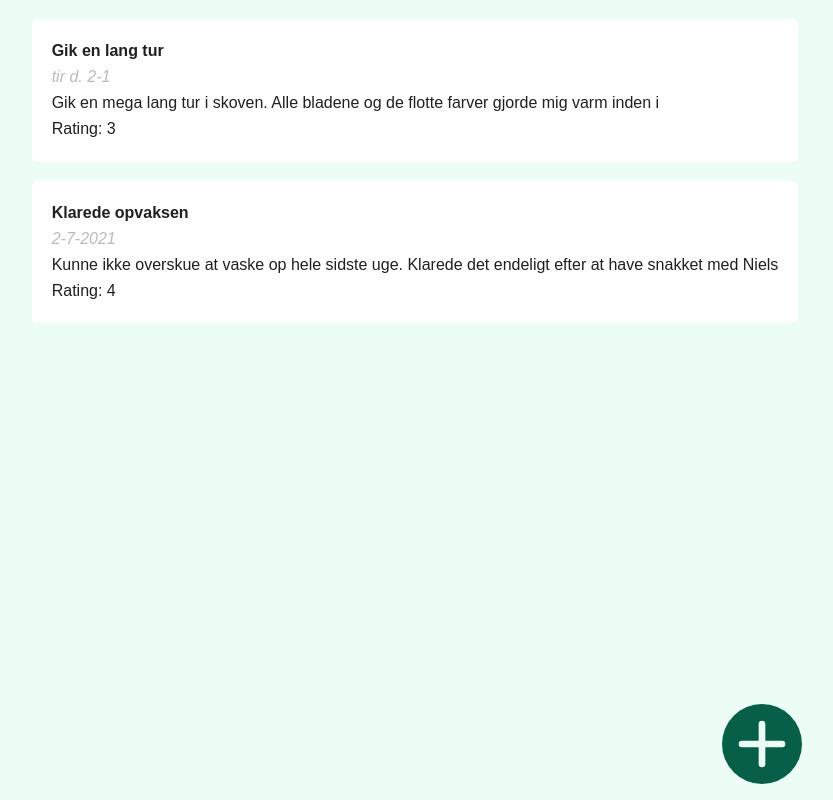
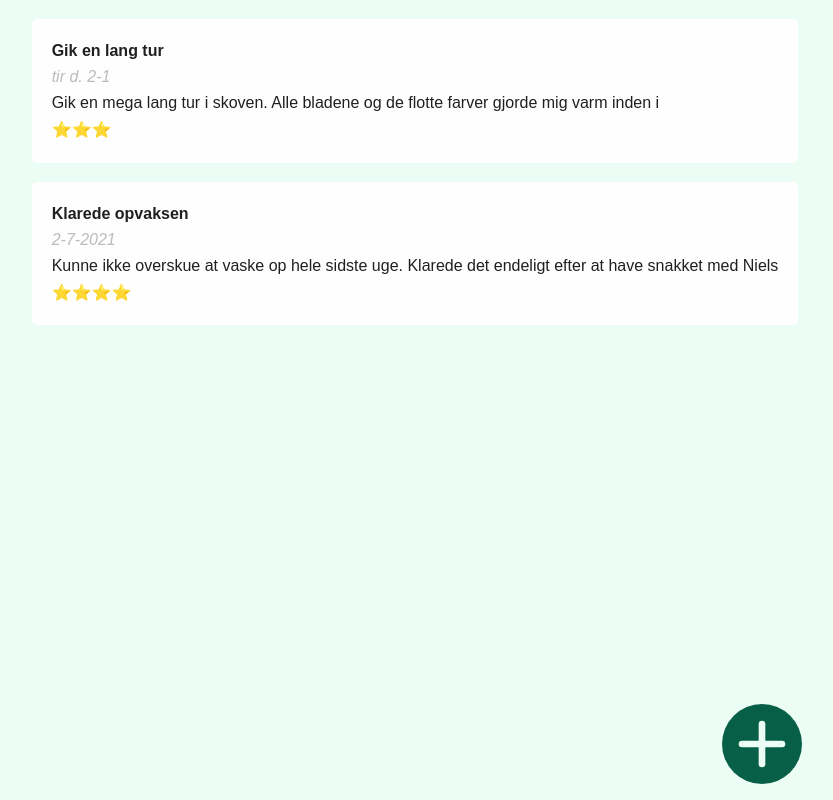
Before and after one commit to enbeeing/moodtracking, a Vue app: page / in a window 1280 px wide. Shown: the whole page, without its empty margins (225-1058 px from the left). Built offline with nearby package versions, Linux system fonts and the light colour scheme; data requests are answered from the project's data file.

Commit message:
rating as stars

```diff
--- a/src/components/SingleEpisode.vue
+++ b/src/components/SingleEpisode.vue
@@ -3,16 +3,23 @@
     <h3>{{ episode.title }}</h3>
     <Date :date="episode.date" />
     <p>{{ episode.description }}</p>
-    <p>Rating: {{ episode.rating }}</p>
+    <p>{{ ratingStars }}</p>
   </article>
 </template>
 
 <script setup>
+import { ref } from "@vue/runtime-core";
 import Date from "../components/Date.vue";
 
 const props = defineProps({
   episode: Object,
 });
+
+const ratingStars = ref("");
+
+for (let i = 0; i < props.episode.rating; i++) {
+  ratingStars.value += "⭐";
+}
 </script>
 
 <style>
```
